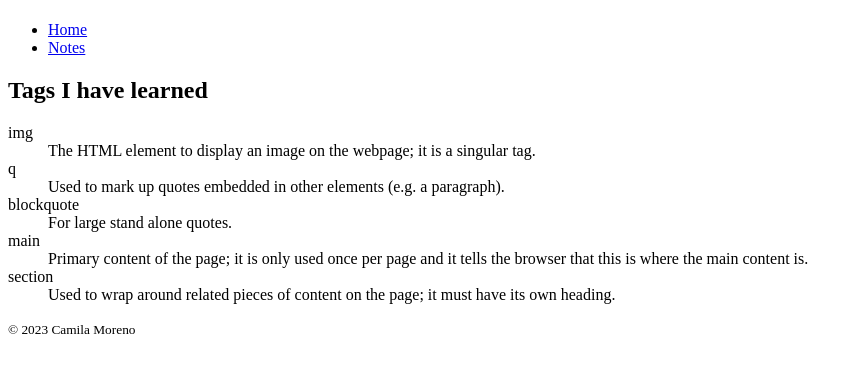
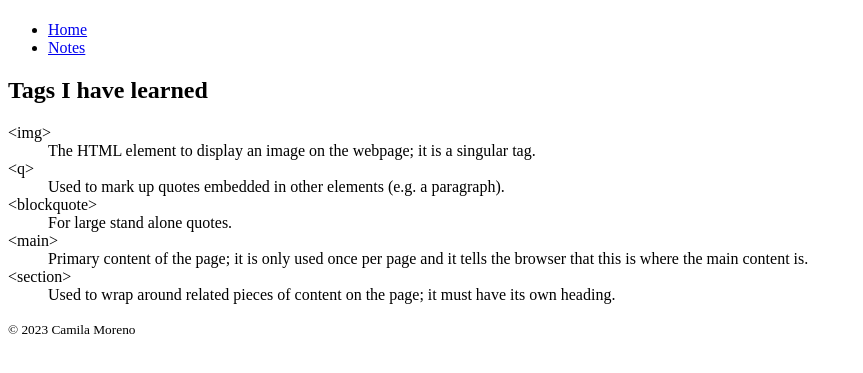
Before and after one commit to more0335/more0335.github.io, a plain HTML site: page html-assignment/notes.html in a window 1280 px wide. Shown: the part 59-432 px from the top of the page, without its empty margins (0-863 px from the left). Drawn offline with Linux system fonts and the light colour scheme.

Commit message:
add &lt; and &gt;

```diff
--- a/html-assignment/notes.html
+++ b/html-assignment/notes.html
@@ -22,19 +22,19 @@
         <h2>Tags I have learned</h2>
 
         <dl>
-            <dt>img</dt>
+            <dt>&lt;img&gt;</dt>
             <dd>The HTML element to display an image on the webpage; it is a singular tag.</dd>
 
-            <dt>q</dt>
+            <dt>&lt;q&gt;</dt>
             <dd>Used to mark up quotes embedded in other elements (e.g. a paragraph).</dd>
 
-            <dt>blockquote</dt>
+            <dt>&lt;blockquote&gt;</dt>
             <dd>For large stand alone quotes.</dd>
 
-            <dt>main</dt>
+            <dt>&lt;main&gt;</dt>
             <dd>Primary content of the page; it is only used once per page and it tells the browser that this is where the main content is.</dd>
 
-            <dt>section</dt>
+            <dt>&lt;section&gt;</dt>
             <dd>Used to wrap around related pieces of content on the page; it must have its own heading.</dd>
         </dl>
     </main>
```
